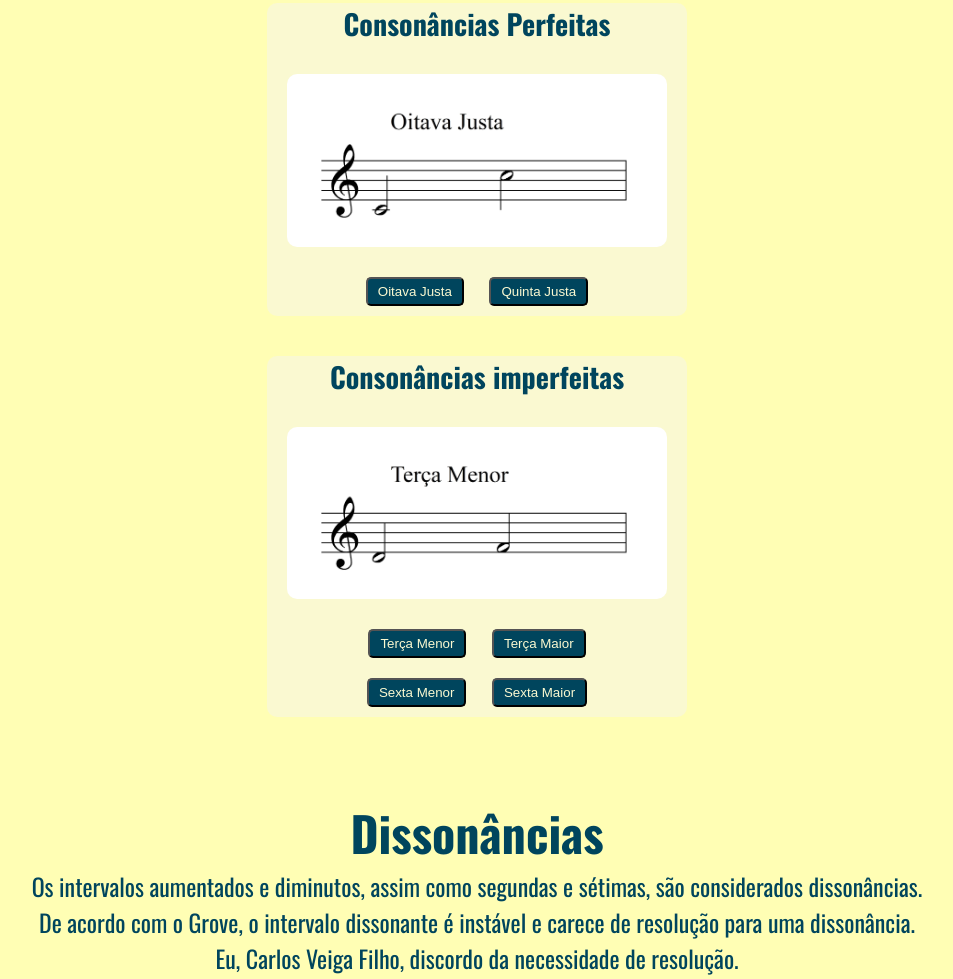
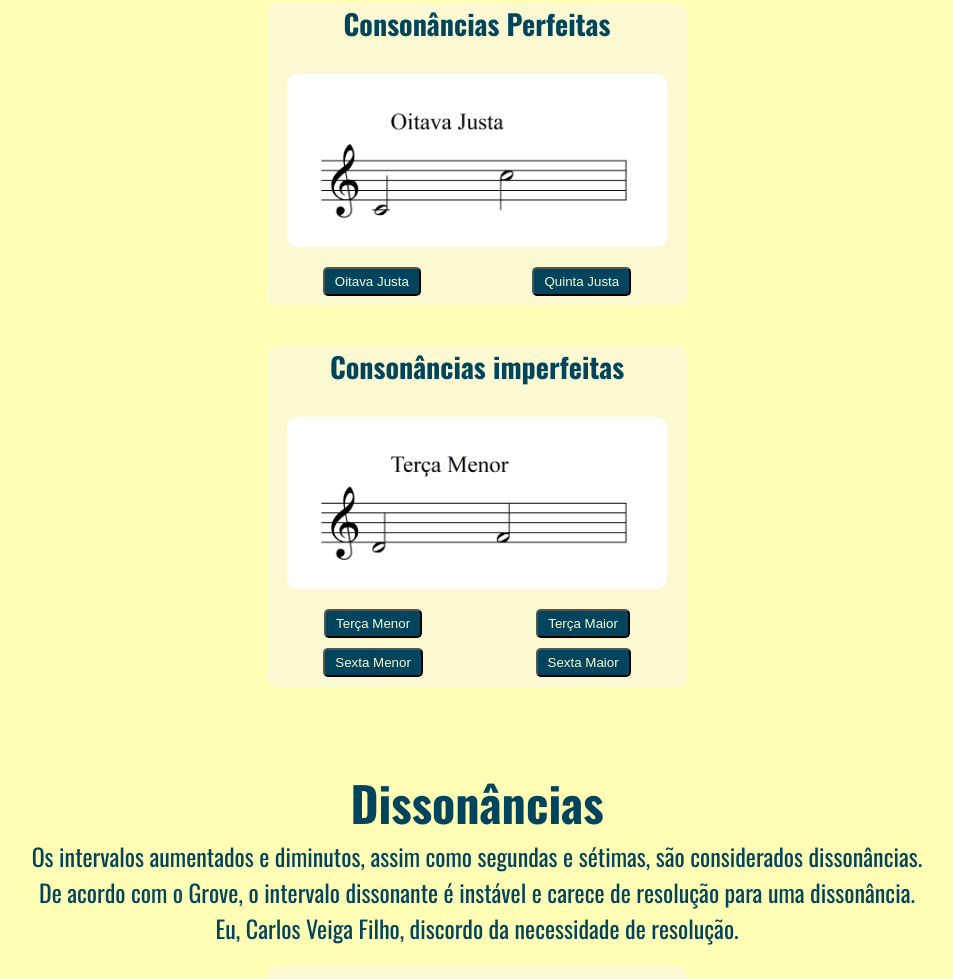
Before and after one commit to carlos5veiga/intervalos, a plain HTML site: page index.html in a window 1280 px wide. Shown: the part 667-1646 px from the top of the page, without its empty margins (163-1116 px from the left). Drawn offline with nearby package versions, Linux system fonts and the light colour scheme.

Commit message:
new version

```diff
--- a/css/styles.css
+++ b/css/styles.css
@@ -144,10 +144,6 @@ main {
     text-align: center
 }
 
-.btn-container button {
-    margin: 10px;
-}
-
 .footer-title {
     color: #f3ef15;
     font-size: 1rem;
@@ -158,6 +154,12 @@ main {
     color: #fffeb4;
     background-color: #00455d;
     text-decoration: none;
+}
+
+.btn-container {
+    width: 100%;
+    display: flex;
+    justify-content: space-around;
 }
 
 @media(min-width: 576px) {
```
